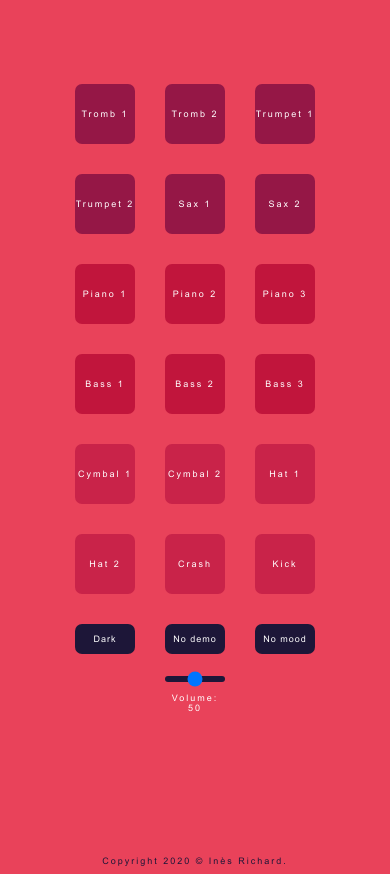
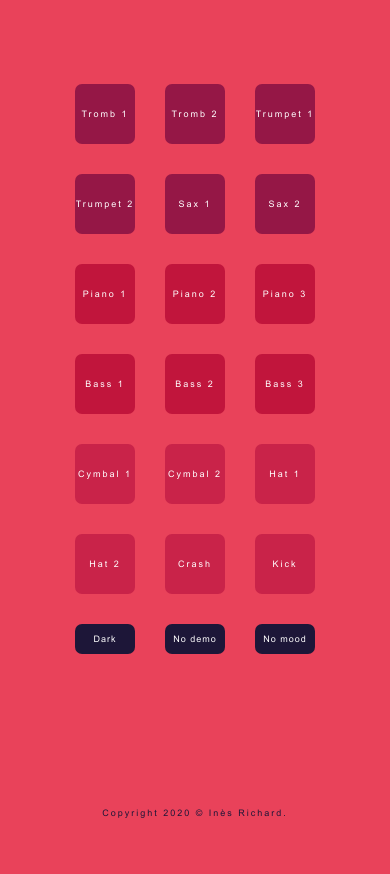
Before and after one commit to inesrichard/drumPad, a plain HTML site: page pages/drumpad.html in a window 390 px wide. Shown: the part 217-1091 px from the top of the page. After the commit the page ends 1043 px from the top, so only its background shows below. Drawn offline with Linux system fonts and the light colour scheme.

Commit message:
volume fixed on responsive

```diff
--- a/scripts/drumpad.js
+++ b/scripts/drumpad.js
@@ -109,7 +109,7 @@ const slider = volumeContainer.querySelector('.volume')
 let output = volumeContainer.querySelector('.value')
 let audioVolume = document.querySelectorAll('audio')
 
-output.innerHTML = 50
+output.textContent = 50
 
 slider.oninput = function(e) {
     output.innerHTML = Math.floor(this.value*100)
--- a/styles/drumpad.css
+++ b/styles/drumpad.css
@@ -369,14 +369,8 @@ body
     }
 
 
-    .volume_container, .volume
+    .volume_container
     {
-        display: flex;
-        flex-direction: column;
-        justify-content: center;
-        justify-items: center;
-        align-content: center;
-        align-items: center;
-        width: 60px;
+        display: none;
     }
 }
```
